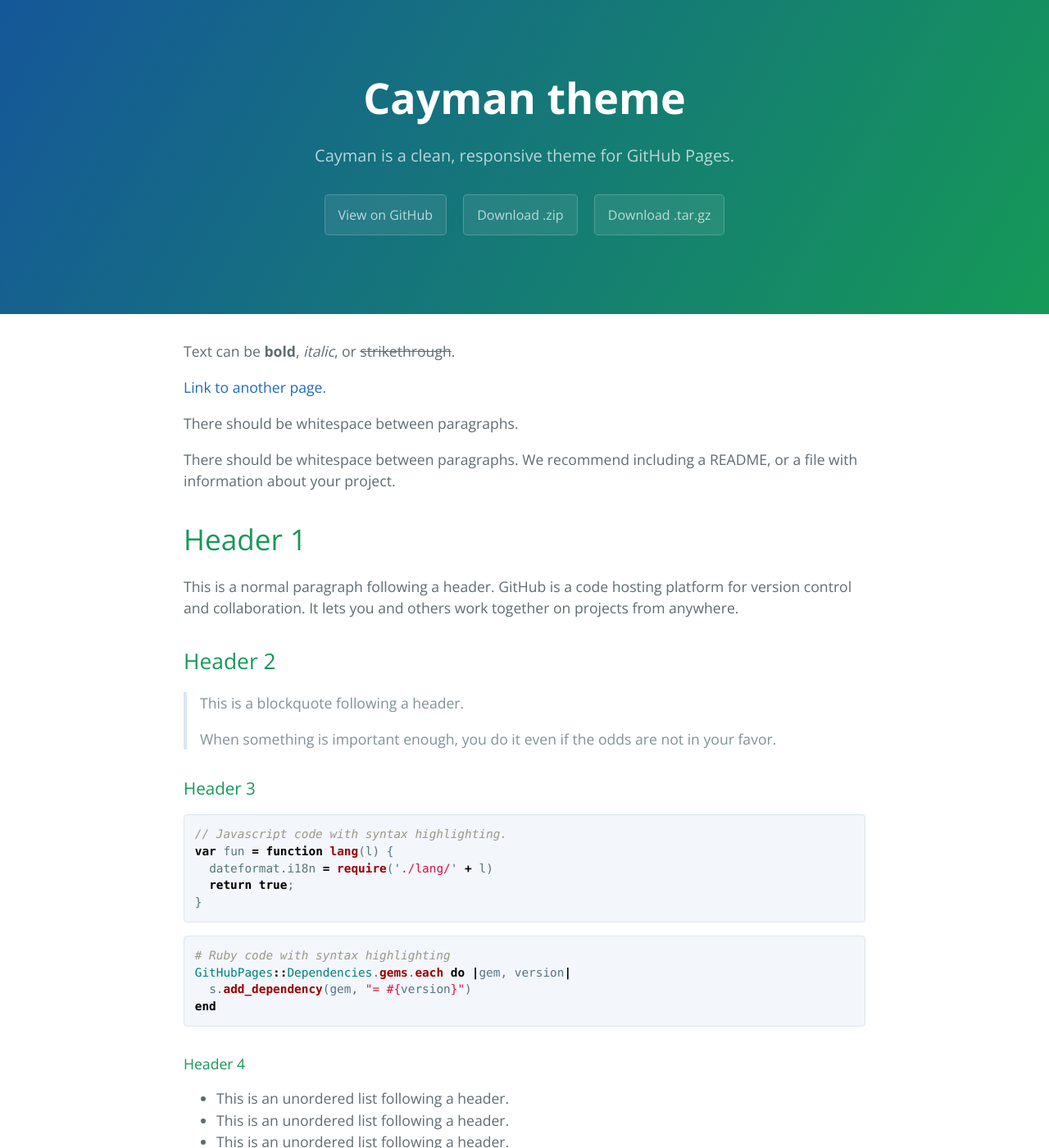
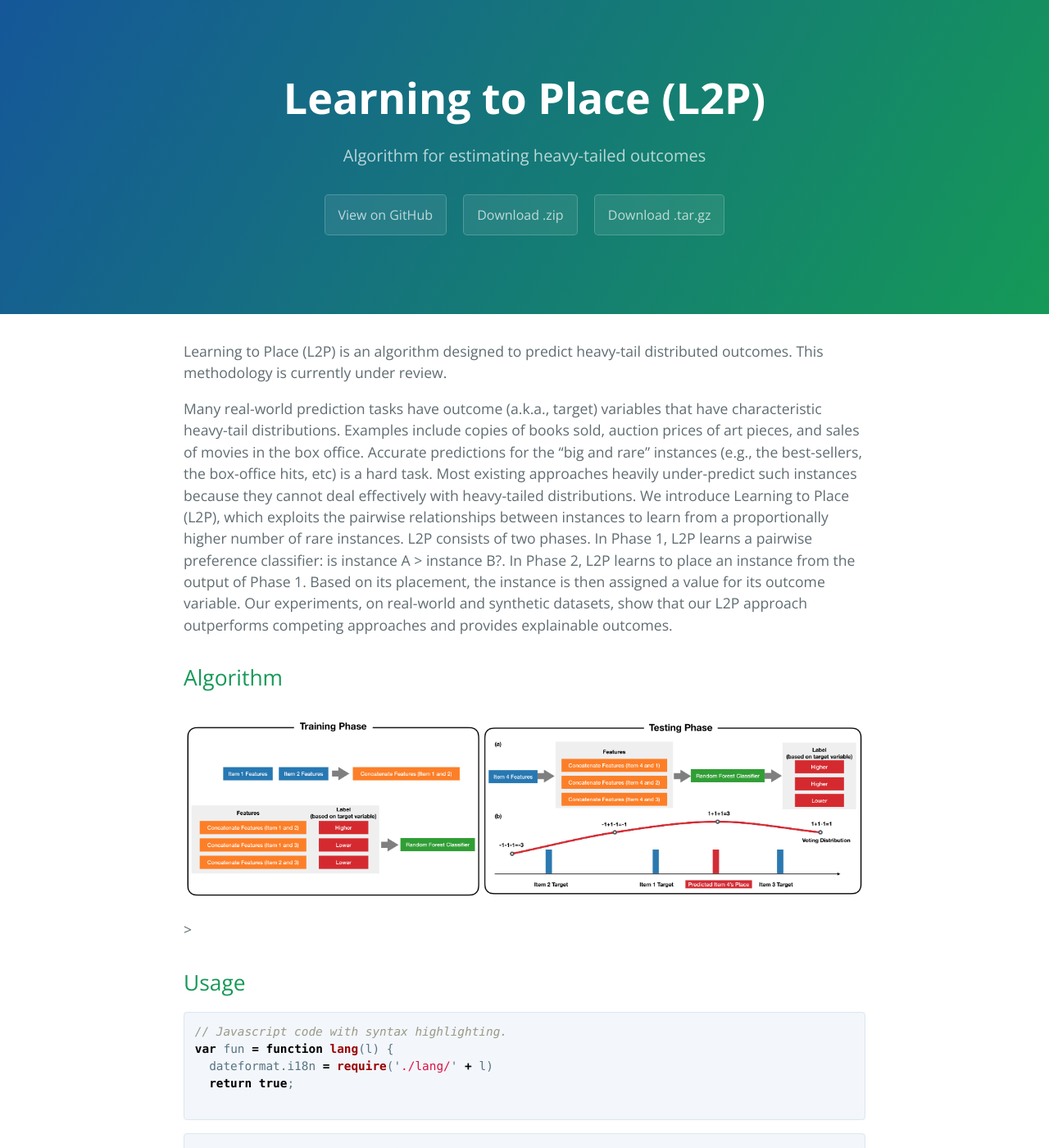
Before and after one commit to xindi-dumbledore/L2P, a Jekyll site: the page built from docs/index.md, in a window 1280 px wide and 1400 px high. Shown: the whole window at 82% size. Built offline with Jekyll 4.4.1, drawn with Linux system fonts in a browser that asks for light colours.

Commit message:
initial push

````diff
--- a/docs/_config.yml
+++ b/docs/_config.yml
@@ -1,5 +1,5 @@
-title: Cayman theme
-description: Cayman is a clean, responsive theme for GitHub Pages.
+title: Learning to Place (L2P)
+description: Algorithm for estimating heavy-tailed outcomes
 show_downloads: true
 google_analytics:
 theme: jekyll-theme-cayman
--- a/docs/index.md
+++ b/docs/index.md
@@ -2,38 +2,28 @@
 layout: default
 ---
 
-Text can be **bold**, _italic_, or ~~strikethrough~~.
+Learning to Place (L2P) is an algorithm designed to predict heavy-tail distributed outcomes. This methodology is currently under review.
 
-[Link to another page](./another-page.html).
+Many real-world prediction tasks have outcome (a.k.a., target) variables that have characteristic heavy-tail distributions. Examples include copies of books sold, auction prices of art pieces, and sales of movies in the box office. Accurate predictions for the "big and rare" instances (e.g., the best-sellers, the box-office hits, etc) is a hard task. Most existing approaches heavily under-predict such instances because they cannot deal effectively with heavy-tailed distributions. We introduce Learning to Place (L2P), which exploits the pairwise relationships between instances to learn from a proportionally higher number of rare instances. L2P consists of two phases. In Phase 1, L2P learns a pairwise preference classifier: is instance A > instance B?. In Phase 2, L2P learns to place an instance from the output of Phase 1. Based on its placement, the instance is then assigned a value for its outcome variable. Our experiments, on real-world and synthetic datasets, show that our L2P approach outperforms competing approaches and provides explainable outcomes.
 
-There should be whitespace between paragraphs.
+## Algorithm
 
-There should be whitespace between paragraphs. We recommend including a README, or a file with information about your project.
+![Branching]({{site.baseurl}}/assets/img/flowchart_Ltp.png)>
 
-# Header 1
-
-This is a normal paragraph following a header. GitHub is a code hosting platform for version control and collaboration. It lets you and others work together on projects from anywhere.
-
-## Header 2
-
-> This is a blockquote following a header.
->
-> When something is important enough, you do it even if the odds are not in your favor.
-
-### Header 3
+## Usage
 
 ```js
 // Javascript code with syntax highlighting.
 var fun = function lang(l) {
   dateformat.i18n = require('./lang/' + l)
   return true;
-}
+
 ```
 
 ```ruby
 # Ruby code with syntax highlighting
 GitHubPages::Dependencies.gems.each do |gem, version|
-  s.add_dependency(gem, "= #{version}")
+  s.add_dependency(gem, "= #{version")
 end
 ```
 
````
Also changed, not shown: docs/assets/img/flowchart_LtP.png (added).
